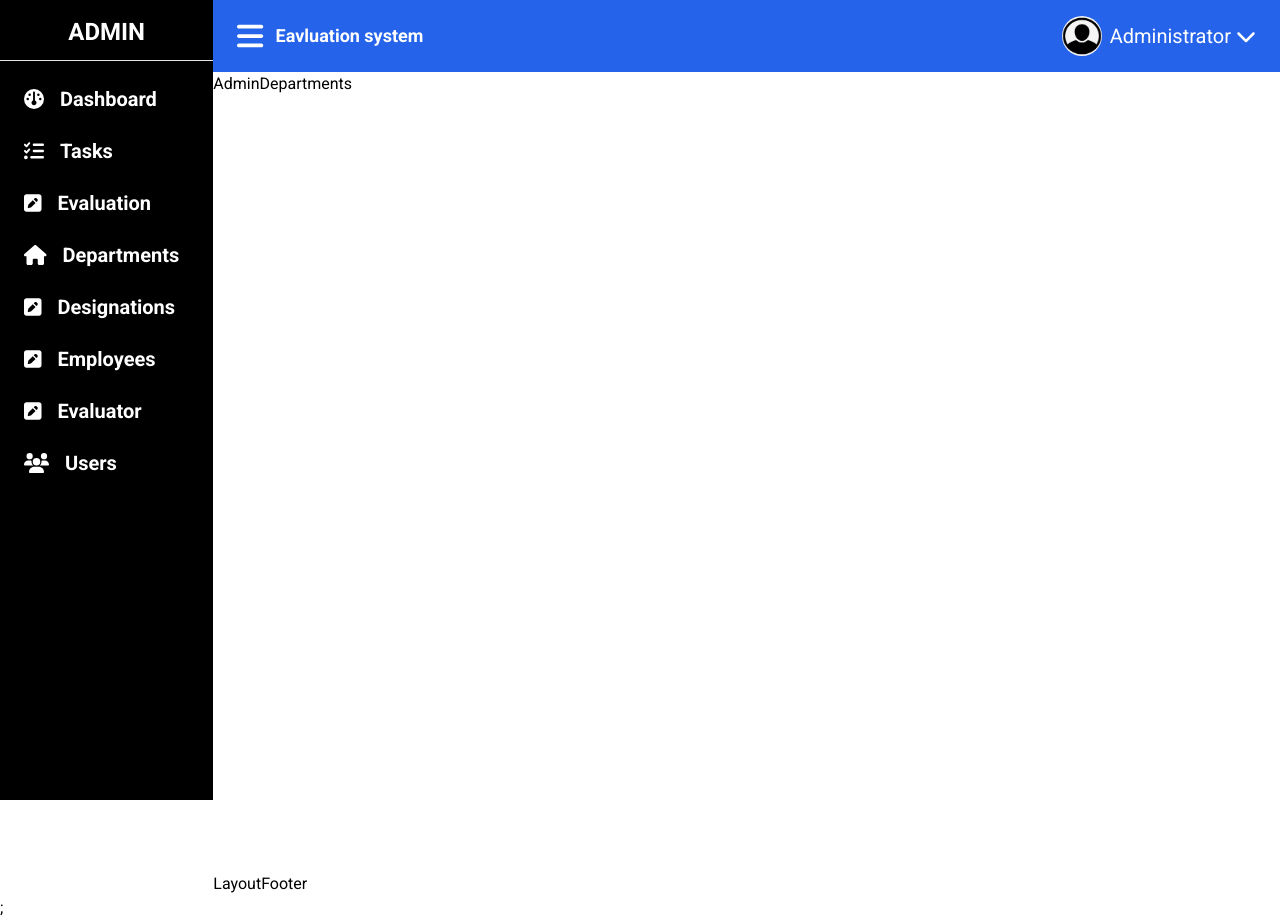
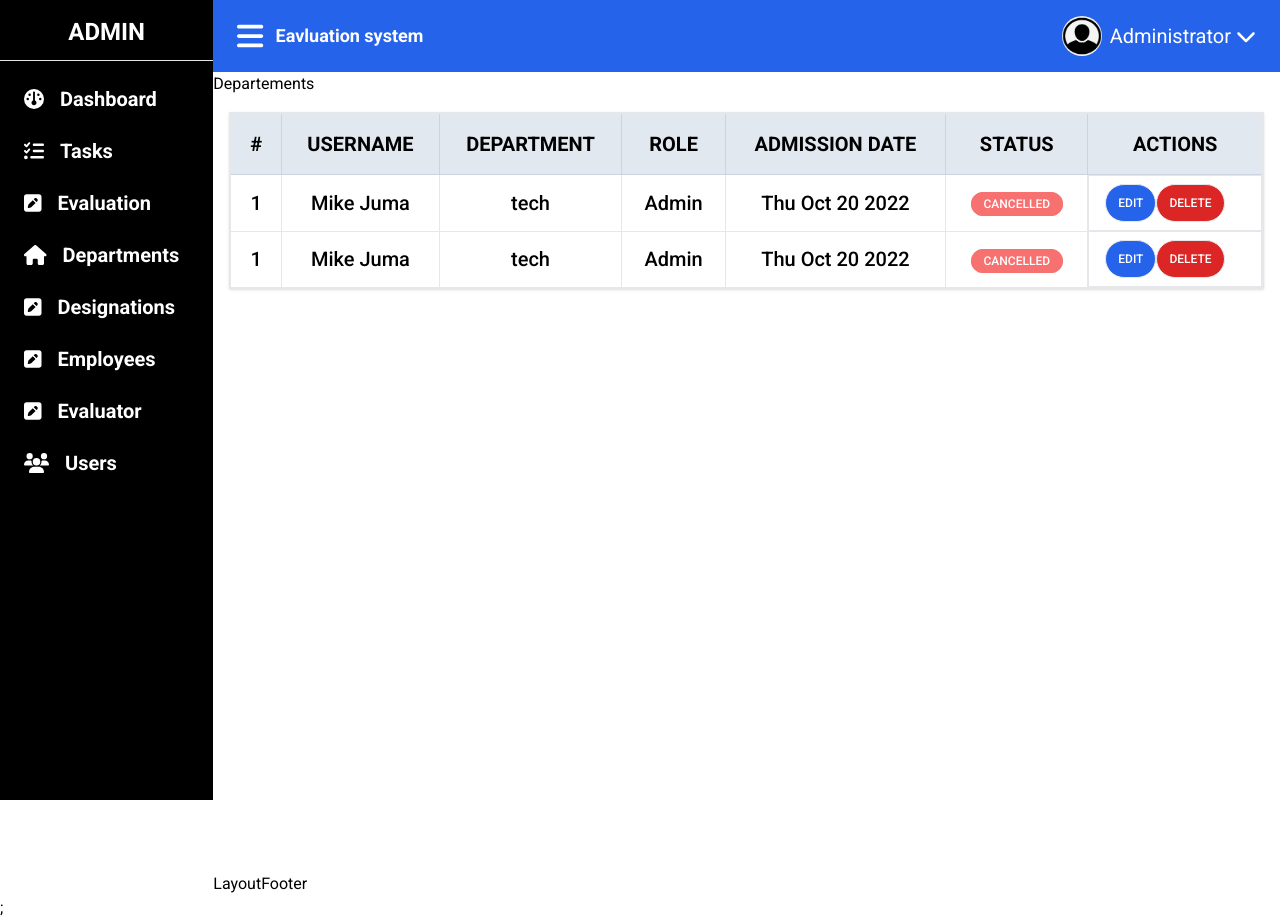
Before and after one commit to sapd-001/react-client, a React (Vite) app: page /#/admin/departments in a window 1280 px wide. Built offline with nearby package versions, Linux system fonts and the light colour scheme.

Commit message:
Add table component

```diff
--- /dev/null
+++ b/src/components/StatusBadge.tsx
@@ -0,0 +1,46 @@
+import React from 'react';
+
+type StatusType = {
+	status:
+		| 'pending'
+		| 'overdue'
+		| 'cancelled'
+		| 'completed'
+		| 'progress'
+		| 'review';
+	name: string;
+};
+
+const StatusBadge = ({ name, status }: StatusType) => {
+	return status === 'pending' ? (
+		<span className="border rounded-full text-[12px] uppercase px-3 py-1 bg-yellow-300 text-yellow-900 border-yellow-500">
+			{name}
+		</span>
+	) : status === 'progress' ? (
+		<span className="border rounded-full text-[12px] uppercase px-3 py-1 bg-blue-300 text-blue-900 border-blue-600">
+			{name}
+		</span>
+	) : status === 'cancelled' ? (
+		<span className="border rounded-full text-[12px] uppercase px-3 py-1 bg-red-400 text-white border-red-400">
+			{name}
+		</span>
+	) : status === 'completed' ? (
+		<span className="border rounded-full text-[12px] uppercase px-3 py-1 bg-green-300 text-green-900">
+			{name}
+		</span>
+	) : status === 'overdue' ? (
+		<span className="border rounded-full text-[12px] uppercase px-3 py-1 bg-red-300 text-red-900">
+			{name}
+		</span>
+	) : status === 'review' ? (
+		<span className="border rounded-full text-[12px] uppercase px-3 py-1 bg-blue-300 text-blue-900">
+			{name}
+		</span>
+	) : (
+		<span className="border rounded-full text-[12px] uppercase px-3 py-1 bg-blue-300 text-blue-900">
+			{name}
+		</span>
+	);
+};
+
+export default StatusBadge;
--- /dev/null
+++ b/src/components/Table.tsx
@@ -0,0 +1,81 @@
+/* eslint-disable @typescript-eslint/no-explicit-any */
+import React from 'react';
+import StatusBadge from './StatusBadge';
+
+type DataType = {
+	[x: string]: any;
+	id: number;
+	userName: string;
+	department: string;
+	role: string;
+	admissionDate: string;
+};
+const data:DataType[] = [
+	{
+		id: 1,
+		userName: 'Mike Juma',
+		department: 'tech',
+		role: 'Admin',
+		admissionDate: new Date().toDateString()
+	},
+	{
+		id: 1,
+		userName: 'Mike Juma',
+		department: 'tech',
+		role: 'Admin',
+		admissionDate: new Date().toDateString()
+	}
+];
+
+const Table = () => {
+	return (
+		<div className="p-4">
+			<table className="w-full border-collapse border-2 shadow p-2 text-center overflow-x-scroll">
+				<thead>
+					<tr className="font-bold text-xl uppercase bg-slate-200">
+						{[
+							'#',
+							'Username',
+							'Department',
+							'Role',
+							'Admission date',
+							'Status',
+							'Actions'
+						].map((c) => (
+							<th key={c} className="border border-slate-300 px-4 py-4">
+								{c}
+							</th>
+						))}
+					</tr>
+				</thead>
+				<tbody className="w-full text-xl font-medium">
+					{data.map((d) => (
+						<tr key={d.id} className="w-full">
+							{Object.keys(d).map((k) => (
+								<td key={k} className="border px-4 py-2">
+									{d[k]}
+								</td>
+							))}
+							<td className="border px-4 py-2">
+								<StatusBadge
+									name="Cancelled"
+									status="cancelled"
+								/>
+							</td>
+							<td className="border px-4 py-2 flex items-center">
+								<button className="border rounded-3xl px-3 py-1 uppercase text-[12px] bg-blue-600 text-white h-fit">
+									Edit
+								</button>
+								<button className="border rounded-3xl px-3 py-1 uppercase text-[12px] bg-red-600 text-white h-fit">
+									Delete
+								</button>
+							</td>
+						</tr>
+					))}
+				</tbody>
+			</table>
+		</div>
+	);
+};
+
+export default Table;
--- a/src/views/AdminDepartments.tsx
+++ b/src/views/AdminDepartments.tsx
@@ -1,8 +1,14 @@
 import React from 'react';
+import Table from '../components/Table';
 
 const AdminDepartments = () => {
 	return (
-		<div>AdminDepartments</div>
+		<div>
+			<h1>Departements</h1>
+			<div>
+				<Table/>
+			</div>
+		</div>
 	);
 };
 
--- a/src/views/AdminDesignations.tsx
+++ b/src/views/AdminDesignations.tsx
@@ -1,8 +1,14 @@
 import React from 'react';
+import Table from '../components/Table';
 
 const AdminDesignations = () => {
 	return (
-		<div>AdminDesignations</div>
+		<div>
+			<h1>Designations</h1>
+			<div>
+				<Table/>
+			</div>
+		</div>
 	);
 };
 
--- a/src/views/AdminEmployees.tsx
+++ b/src/views/AdminEmployees.tsx
@@ -1,8 +1,14 @@
 import React from 'react';
+import Table from '../components/Table';
 
 const AdminEmployees = () => {
 	return (
-		<div>AdminEmployees</div>
+		<div>
+			<h1>Employees</h1>
+			<div>
+				<Table/>
+			</div>
+		</div>
 	);
 };
 
--- a/src/views/AdminEvaluations.tsx
+++ b/src/views/AdminEvaluations.tsx
@@ -1,8 +1,14 @@
 import React from 'react';
+import Table from '../components/Table';
 
 const AdminEvaluations = () => {
 	return (
-		<div>AdminEvaluations</div>
+		<div>
+			<h1>Evaluations</h1>
+			<div>
+				<Table/>
+			</div>
+		</div>
 	);
 };
 
--- a/src/views/AdminEvaluators.tsx
+++ b/src/views/AdminEvaluators.tsx
@@ -1,8 +1,14 @@
 import React from 'react';
+import Table from '../components/Table';
 
 const AdminEvaluators = () => {
 	return (
-		<div>AdminEvaluators</div>
+		<div>
+			<h1>Evaliuators</h1>
+			<div>
+				<Table/>
+			</div>
+		</div>
 	);
 };
 
--- a/src/views/AdminTasks.tsx
+++ b/src/views/AdminTasks.tsx
@@ -1,8 +1,14 @@
 import React from 'react';
+import Table from '../components/Table';
 
 const AdminTasks = () => {
 	return (
-		<div>AdminTasks</div>
+		<div>
+			<h1>Tasks</h1>
+			<div>
+				<Table/>
+			</div>
+		</div>
 	);
 };
 
--- a/src/views/AdminUsers.tsx
+++ b/src/views/AdminUsers.tsx
@@ -1,8 +1,14 @@
 import React from 'react';
+import Table from '../components/Table';
 
 const AdminUsers = () => {
 	return (
-		<div>AdminUsers</div>
+		<div>
+			<h1>Users</h1>
+			<div>
+				<Table/>
+			</div>
+		</div>
 	);
 };
 
```
